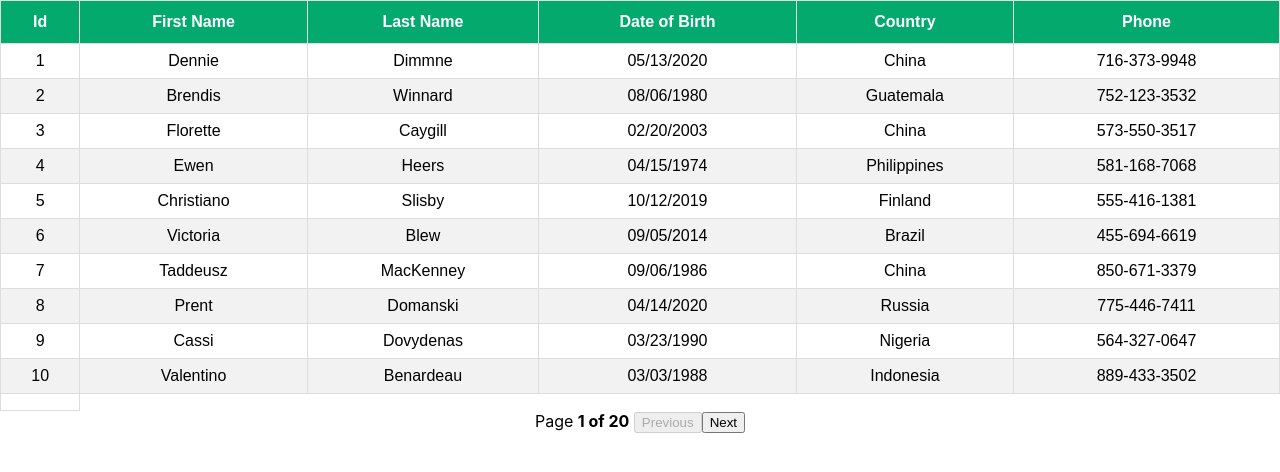
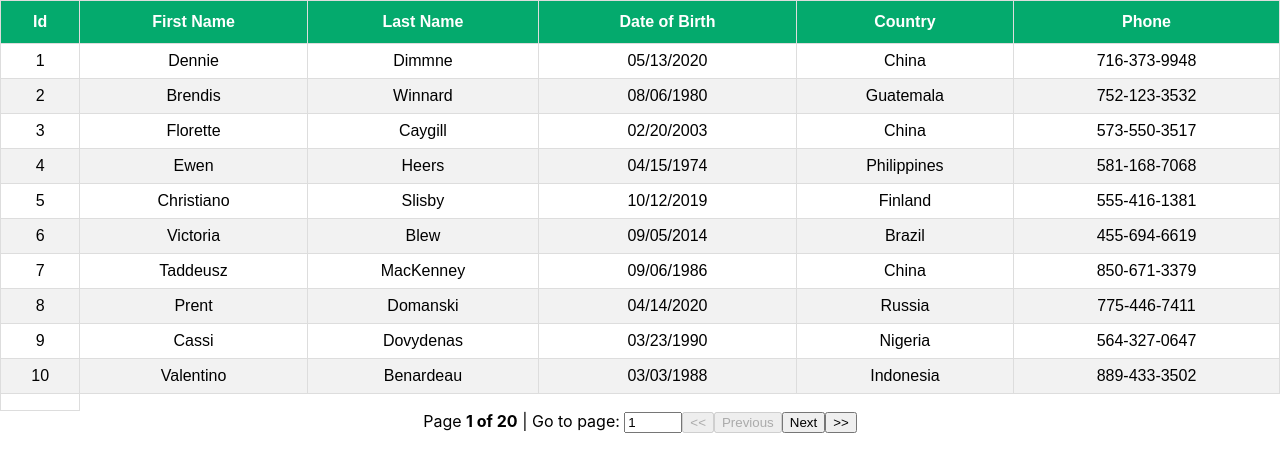
Before and after one commit to IMakeTheSites/creact-table, a React (Create React App) app: page / in a window 1280 px wide. Shown: the top 472 px of the page. Built offline with nearby package versions, Linux system fonts and the light colour scheme.

Commit message:
Navigate to first, last, or specific page

```diff
--- a/src/components/PaginationTable.js
+++ b/src/components/PaginationTable.js
@@ -19,6 +19,8 @@
     canNextPage,
     canPreviousPage,
     pageOptions,
+    gotoPage,
+    pageCount,
     state,
   } = useTable(
     {
@@ -66,12 +68,32 @@
             {pageIndex + 1} of {pageOptions.length}
           </strong>{" "}
         </span>
+        <span>
+          | Go to page:{" "}
+          <input
+            type="number"
+            defaultValue={pageIndex + 1}
+            onChange={(e) => {
+              const pageNumber = e.target.value
+                ? Number(e.target.value) - 1
+                : 0;
+              gotoPage(pageNumber);
+            }}
+            style={{ width: "50px" }}
+          />
+        </span>
+        <button onClick={() => gotoPage(0)} disabled={!canPreviousPage}>
+          {"<<"}
+        </button>
         <button onClick={() => previousPage()} disabled={!canPreviousPage}>
           Previous
         </button>
         <button onClick={() => nextPage()} disabled={!canNextPage}>
           Next
         </button>
+        <button onClick={() => gotoPage(pageCount - 1)} disabled={!canNextPage}>
+          {">>"}
+        </button>
       </div>
     </>
   );
```
